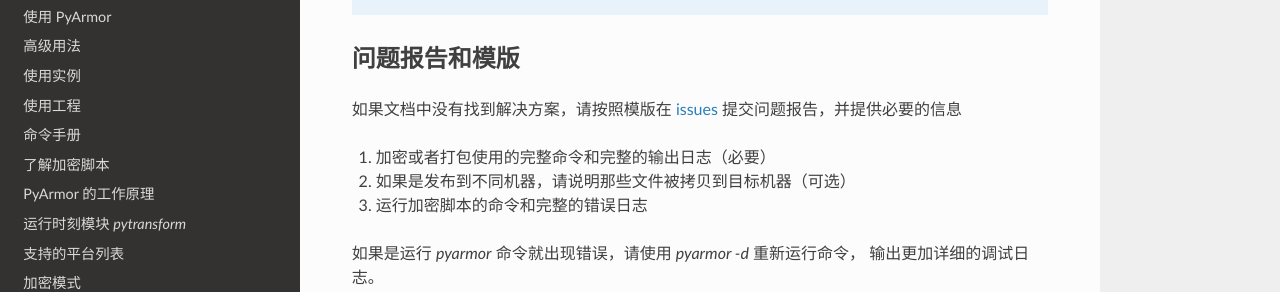
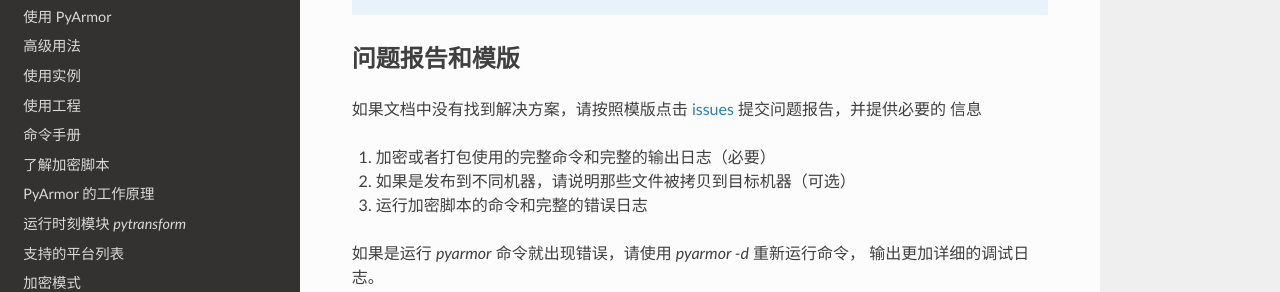
Before and after one commit to dashingsoft/pyarmor-docs-zh, a Sphinx documentation site: the page built from docs/questions.rst, in a window 1280 px wide and 1400 px high, scrolled down 3510 px. Shown: the part 158-450 px from the top of the window. Built offline with Sphinx 7.4.7 and the Read the Docs theme 2.0.0, drawn with Linux system fonts in a browser that asks for light colours; some of the changed text lies outside the part shown.

Commit message:
Refine doc

```diff
--- a/docs/questions.rst
+++ b/docs/questions.rst
@@ -167,12 +167,15 @@
    有大量的问题报告和解决方法在 PyArmor 的问题库 `issues`_ 中，请首先搜索这里看
    看有没有相同的问题报告
 
+.. _reporting an issue:
+
 .. _问题报告和报告模版:
 
 问题报告和模版
 --------------
 
-如果文档中没有找到解决方案，请按照模版在 `issues`_ 提交问题报告，并提供必要的信息
+如果文档中没有找到解决方案，请按照模版点击 `issues`_ 提交问题报告，并提供必要的
+信息
 
 1. 加密或者打包使用的完整命令和完整的输出日志（必要）
 2. 如果是发布到不同机器，请说明那些文件被拷贝到目标机器（可选）
```
Also changed, not shown: other parts of docs/questions.rst (+1 -1 lines).
